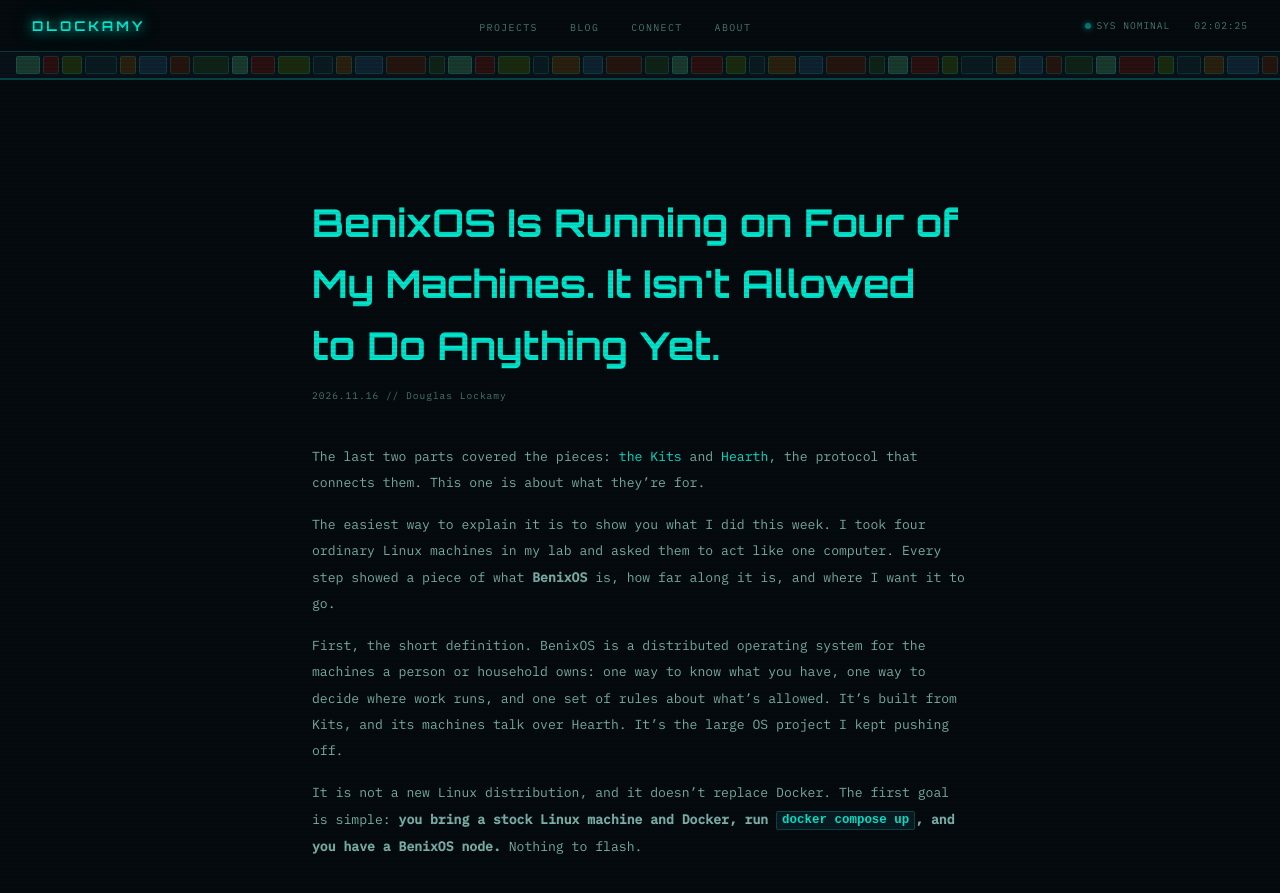
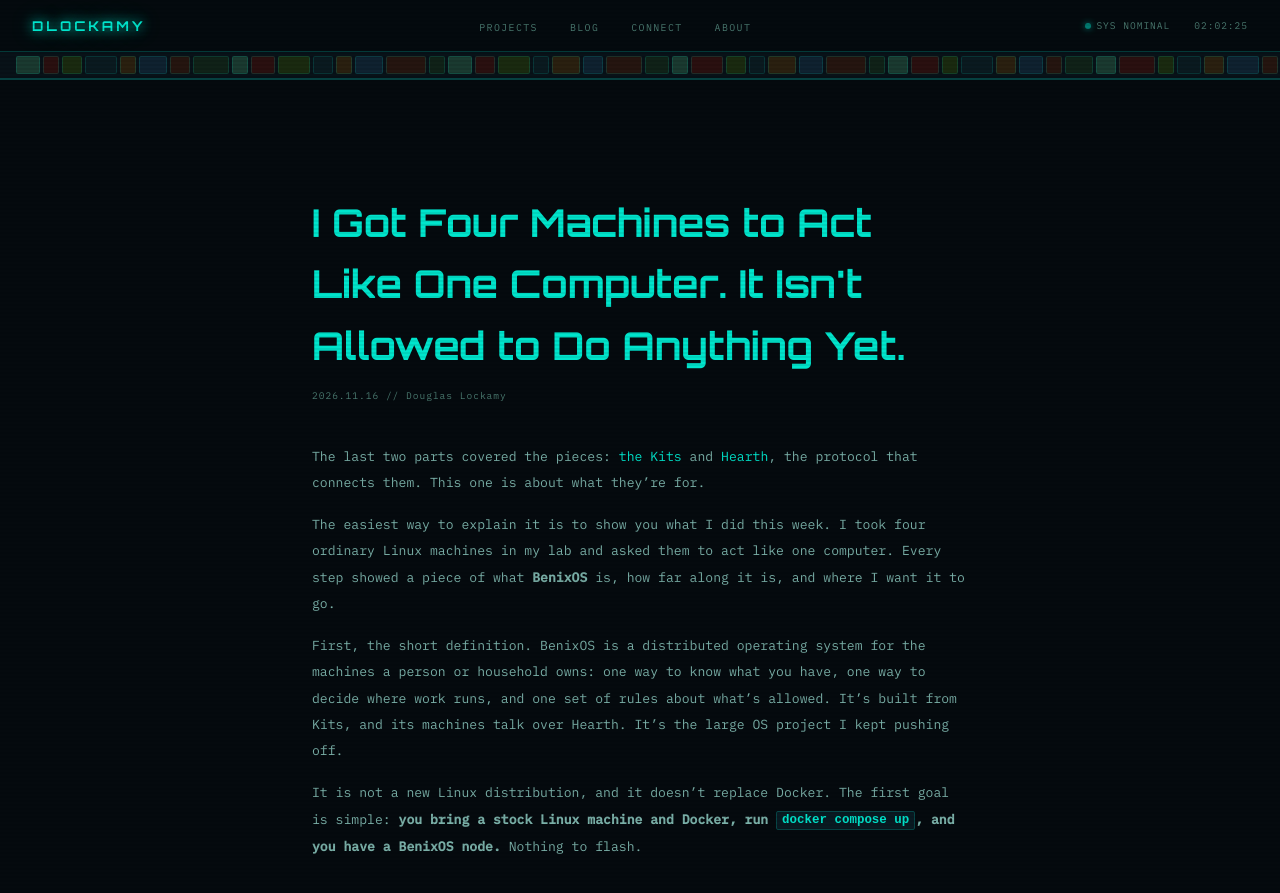
Before and after one commit to dlockamy/dlockamy.github.io, a Jekyll site: the page built from _posts/2026-11-16-benixos-running-on-four-machines.md, in a window 1280 px wide and 900 px high. Shown: the top 893 px of the window. Built offline with Jekyll 4.4.1, drawn with Linux system fonts in a browser that asks for light colours.

Commit message:
post: new title that doesn't assume anyone knows the project name (#25)
Assisted-by: LLM

```diff
--- a/_posts/2026-11-16-benixos-running-on-four-machines.md
+++ b/_posts/2026-11-16-benixos-running-on-four-machines.md
@@ -1,11 +1,11 @@
 ---
 layout: post
-title: "BenixOS Is Running on Four of My Machines. It Isn't Allowed to Do Anything Yet."
+title: "I Got Four Machines to Act Like One Computer. It Isn't Allowed to Do Anything Yet."
 date: 2026-11-16
 categories: [slashbuilder, ai]
 tags: [slashbuilder, benixos, venue, kits, hearth, homelab, security, ai-assisted-development, series]
-excerpt: "I asked four ordinary machines in my lab to act like one computer. Each step showed a piece of what BenixOS is, how far it has come, and where it's going, including the parts that broke."
-image: /images/benixos-running-on-four-machines.png
+excerpt: "Getting four ordinary lab machines to work as one showed me what BenixOS, the distributed OS I'm building, is, how far along it is, and where it's going. A progress update, including what four rounds of review found."
+image: /images/four-machines-one-computer.png
 syndicate: true
 social:
   linkedin: |-
```
Also changed, not shown: images/benixos-running-on-four-machines.png (deleted), images/four-machines-one-computer.png (added).
